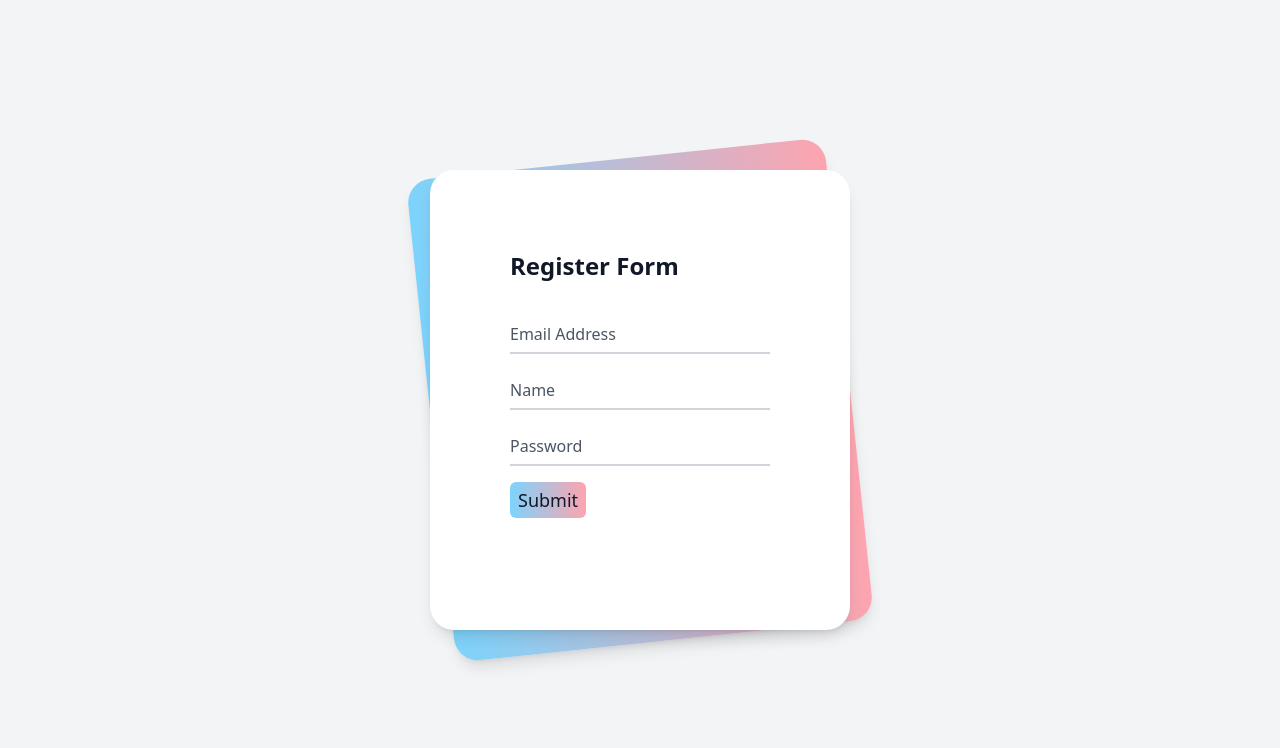
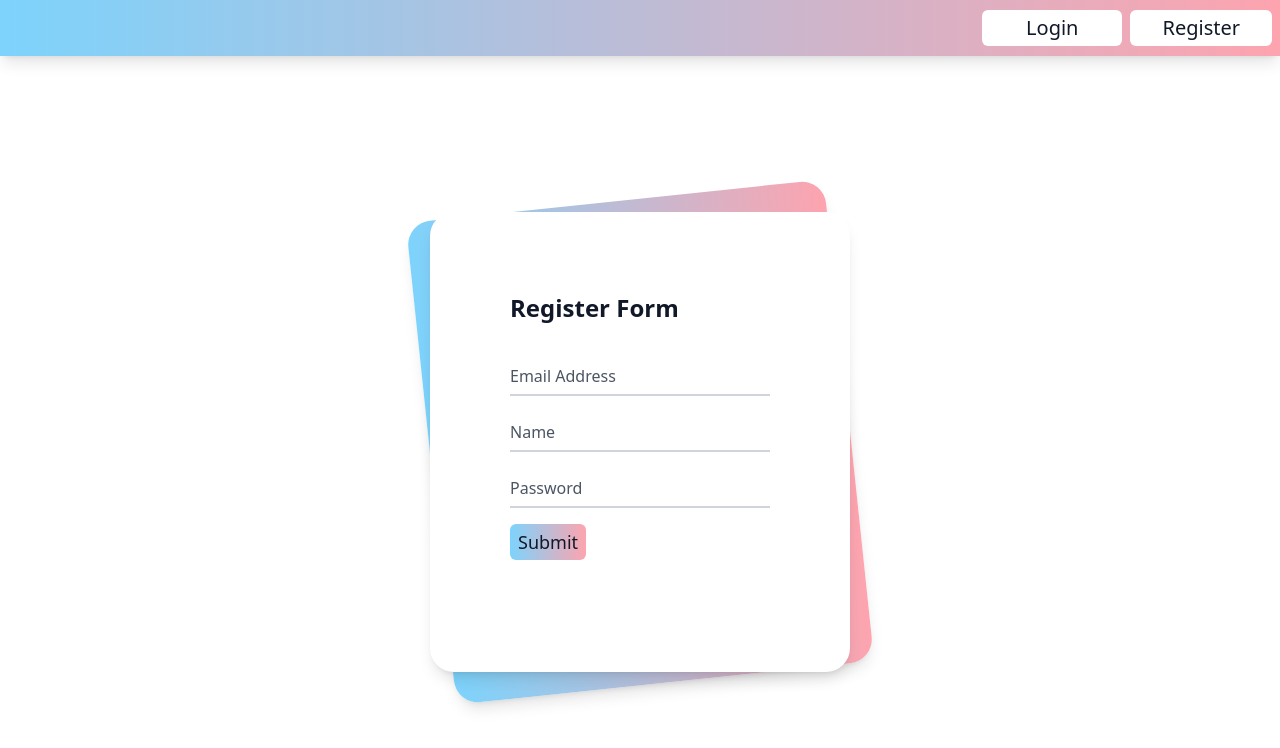
Before and after one commit to cafe-et-baguette/web, a Next.js app: page /register in a window 1280 px wide. Shown: the top 748 px of the page. Built offline with nearby package versions, Linux system fonts and the light colour scheme; no server answers.

Commit message:
add register,login button

```diff
--- a/src/pages/login.tsx
+++ b/src/pages/login.tsx
@@ -20,8 +20,16 @@ function Login() {
   };
 
   return (
-    <div className="min-h-screen bg-gray-100 py-6 flex flex-col justify-center sm:py-12">
-      <div className="relative py-3 sm:max-w-xl sm:mx-auto">
+    <div className="flex flex-col">
+      <div className="flex flex-row relative h-14 bg-gradient-to-r from-sky-300 to-rose-300 shadow-lg items-center ">
+        <button className="bg-white text-gray-900 rounded-md px-11 py-1 ml-auto text-xl mr-2">
+          Login
+        </button>
+        <button className="bg-white text-gray-900 rounded-md px-8 py-1 text-xl mr-2">
+          Register
+        </button>
+      </div>
+      <div className="relative py-3 sm:max-w-xl sm:mx-auto mt-36">
         <div className="absolute inset-0 bg-gradient-to-r from-sky-300 to-rose-300 shadow-lg transform -skew-y-6 sm:skew-y-0 sm:-rotate-6 sm:rounded-3xl"></div>
         <form
           onSubmit={handleSubmit}
--- a/src/pages/register.tsx
+++ b/src/pages/register.tsx
@@ -26,8 +26,16 @@ function Register() {
   };
 
   return (
-    <div className="min-h-screen bg-gray-100 py-6 flex flex-col justify-center sm:py-12">
-      <div className="relative py-3 sm:max-w-xl sm:mx-auto">
+    <div className="flex flex-col">
+      <div className="flex flex-row relative h-14 bg-gradient-to-r from-sky-300 to-rose-300 shadow-lg items-center ">
+        <button className="bg-white text-gray-900 rounded-md px-11 py-1 ml-auto text-xl mr-2">
+          Login
+        </button>
+        <button className="bg-white text-gray-900 rounded-md px-8 py-1 text-xl mr-2">
+          Register
+        </button>
+      </div>
+      <div className="relative py-3 sm:max-w-xl sm:mx-auto mt-36">
         <div className="absolute inset-0 bg-gradient-to-r from-sky-300 to-rose-300 shadow-lg transform -skew-y-6 sm:skew-y-0 sm:-rotate-6 sm:rounded-3xl"></div>
         <form
           onSubmit={handleSubmit}
```
